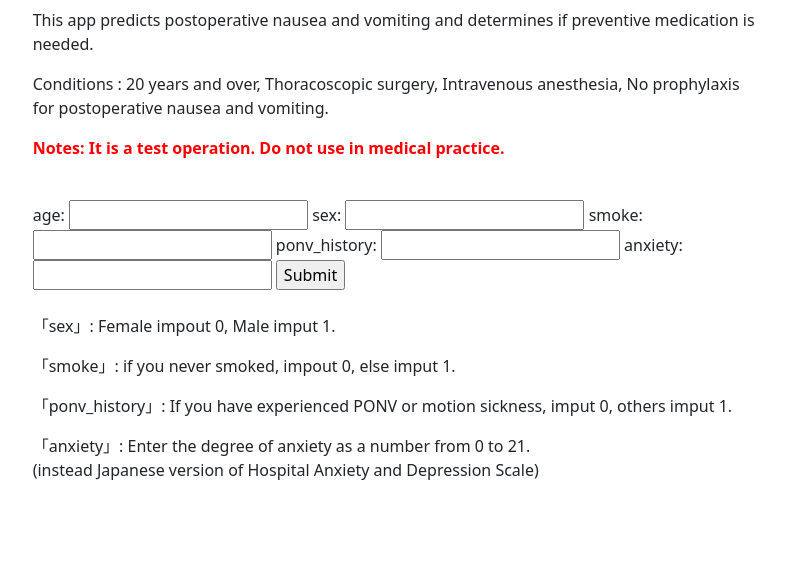
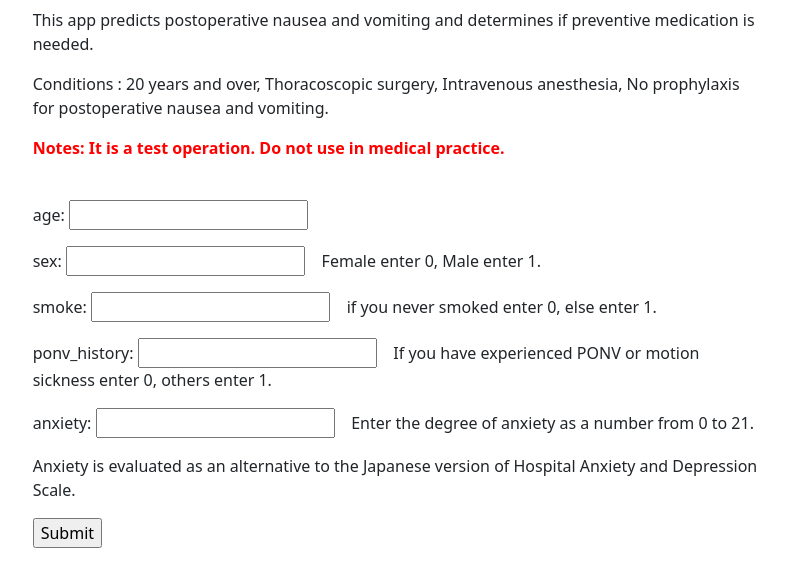
Before and after one commit to yktt-nuane/predict-ponv, a Django app: page / in a window 1280 px wide. Shown: the part 153-740 px from the top of the page, without its empty margins (242-1029 px from the left). Run offline with Django 4.2, Linux system fonts and the light colour scheme; some libraries are stand-ins or nearby versions.

Commit message:
edit layout

```diff
--- a/ponv/forms.py
+++ b/ponv/forms.py
@@ -3,8 +3,8 @@ from django.core.validators import MaxValueValidator, MinValueValidator
 
 
 class ModelForm(forms.Form):
-    age = forms.IntegerField(label='age',validators=[MinValueValidator(20), MaxValueValidator(120)])
-    sex = forms.IntegerField(label='sex',validators=[MinValueValidator(0), MaxValueValidator(1)])
-    smoke = forms.IntegerField(label='smoke',validators=[MinValueValidator(0), MaxValueValidator(1)])
-    ponv_history = forms.IntegerField(label='ponv_history',validators=[MinValueValidator(0), MaxValueValidator(1)])
-    anxiety = forms.IntegerField(label='anxiety',validators=[MinValueValidator(0), MaxValueValidator(21)])
+    age = forms.IntegerField(label='age',validators=[MinValueValidator(20), MaxValueValidator(120)], help_text='')
+    sex = forms.IntegerField(label='sex',validators=[MinValueValidator(0), MaxValueValidator(1)], help_text='Female enter 0, Male enter 1.')
+    smoke = forms.IntegerField(label='smoke',validators=[MinValueValidator(0), MaxValueValidator(1)], help_text='if you never smoked enter 0, else enter 1.')
+    ponv_history = forms.IntegerField(label='ponv_history',validators=[MinValueValidator(0), MaxValueValidator(1)], help_text='If you have experienced PONV or motion sickness enter 0, others enter 1.')
+    anxiety = forms.IntegerField(label='anxiety',validators=[MinValueValidator(0), MaxValueValidator(21)], help_text='Enter the degree of anxiety as a number from 0 to 21.')
--- a/templates/ponv/home.html
+++ b/templates/ponv/home.html
@@ -9,23 +9,43 @@
 </br>
 <form action="" method="post">
     {% csrf_token %}
-    {{ form }}
+
+    <div>
+        <label>{{ form.age.label }}</label>: {{ form.age }}
+        <p>{{ form.age.errors }}</p>
+    </div>
+    <div>
+        <label>{{ form.sex.label }}</label>: {{ form.sex }}&nbsp;&nbsp;&nbsp;&nbsp;{{ form.sex.help_text }}
+        <p>{{ form.sex.errors }}</p>
+    </div>
+    <div>
+        <label>{{ form.smoke.label }}</label>: {{ form.smoke }}&nbsp;&nbsp;&nbsp;&nbsp;{{ form.smoke.help_text }}
+        <p>{{ form.smoke.errors }}</p>
+
+    </div>
+    <div>
+        <label>{{ form.ponv_history.label }}</label>: {{ form.ponv_history }}&nbsp;&nbsp;&nbsp;&nbsp;{{ form.ponv_history.help_text }}
+        <p>{{ form.ponv_history.errors }}</p>
+    </div>
+    <div>
+        <label>{{ form.anxiety.label }}</label>: {{ form.anxiety }}&nbsp;&nbsp;&nbsp;&nbsp;{{ form.anxiety.help_text }}
+        <p>{{ form.anxiety.errors }}</p>
+        <p>Anxiety is evaluated as an alternative to the Japanese version of Hospital Anxiety and Depression Scale.</p>
+    </div>
+
     <input type="submit" value="Submit">
 </form>
-</br>
+
+
+
 {% if form.is_valid %}
 <div>
     </br>
     <p> The model predicted: <b>{{ prediction_name }}</b></p>
     </br>
+    </br>
+    </br>
 </div>
 {% endif %}
 
-<div>
-    <p>「sex」: Female impout 0, Male imput 1.</p>
-    <p>「smoke」: if you never smoked, impout 0, else imput 1.</p>
-    <p>「ponv_history」: If you have experienced PONV or motion sickness, imput 0, others imput 1.</p>
-    <p>「anxiety」: Enter the degree of anxiety as a number from 0 to 21.</br>
-        (instead Japanese version of Hospital Anxiety and Depression Scale)</p></br>
-</div>
 {% endblock %}
```
